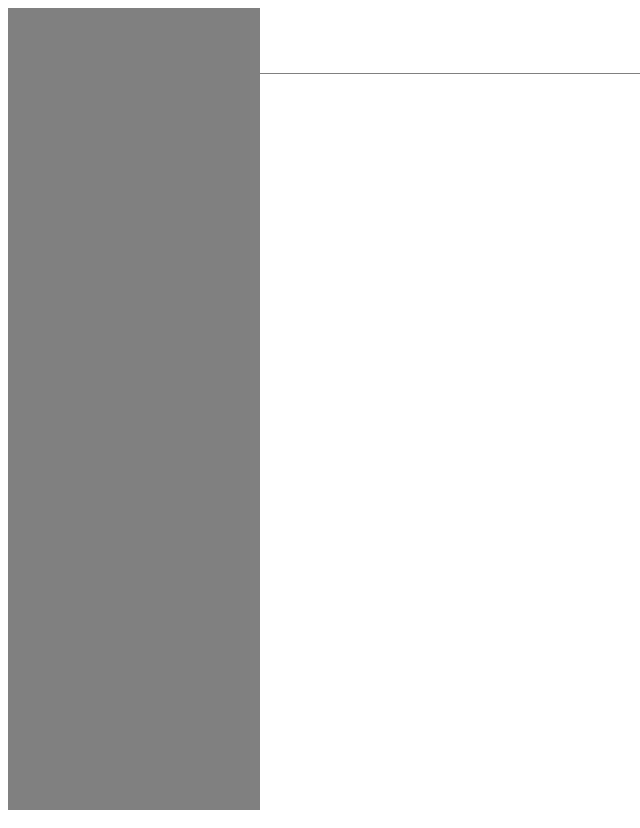
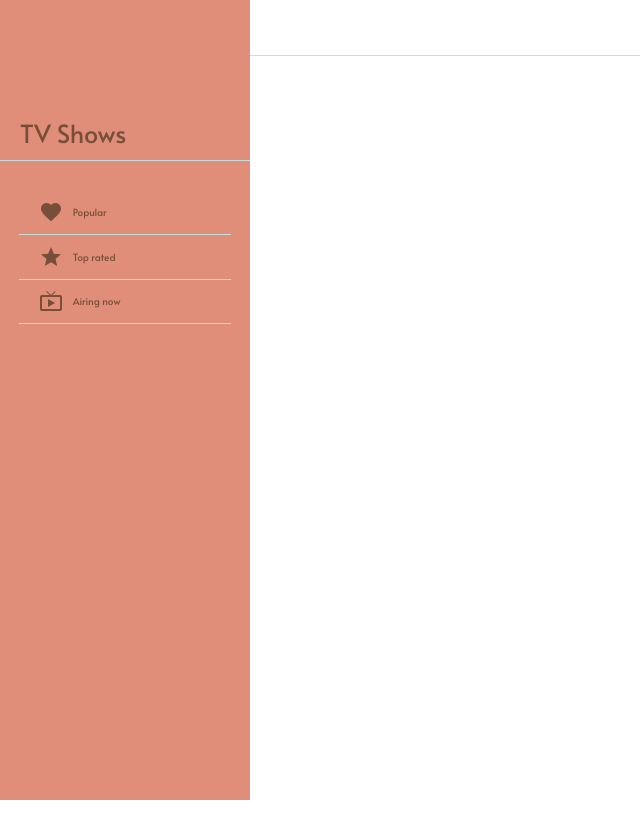
Before and after one commit to Yaremi18/tv-shows, a React (Create React App) app: page / in a window 1280 px wide. Shown: the whole page, without its empty margins (0-640 px from the left). Built offline with nearby package versions, Linux system fonts and the light colour scheme.

Commit message:
refactor: Use colors of themeProvider and add options to sideMenu

```diff
--- a/public/index.html
+++ b/public/index.html
@@ -27,7 +27,7 @@
     -->
     <title>React App</title>
   </head>
-  <body>
+  <body style="margin: 0px">
     <noscript>You need to enable JavaScript to run this app.</noscript>
     <div id="root" style="height: 100vh;"></div>
     <!--
--- a/src/components/atoms/Divider/index.js
+++ b/src/components/atoms/Divider/index.js
@@ -1,9 +1,11 @@
-import styled from 'styled-components/macro'
+import styled from 'styled-components/macro';
+import theme from '../../../provider/themeProvider';
 
 const Divider = styled.div`
-    background: gray;
-    height: 1px;
-    margin: 20px 0px 20px 0px;
-`
+    height: 0.5px;
+    min-height: 0.5px;
+    margin: 10px 0px 10px 0px;
+    background: ${({ color }) => theme.colors[color || 'aqua']};
+`;
 
-export default Divider
+export default Divider;
--- a/src/components/atoms/Icon/index.js
+++ b/src/components/atoms/Icon/index.js
@@ -1,11 +1,12 @@
 import React, { useMemo } from 'react';
 import PropTypes from 'prop-types';
 import * as Icons from '@material-ui/icons';
+import theme from '../../../provider/themeProvider';
 
 const Icon = ({ color, name }) => {
     const IconSelected = useMemo(() => Icons[name], [name])
     return (
-        <IconSelected style={{ color }} />
+        <IconSelected style={{ color: theme.colors[color] }} />
     )
 }
 
--- a/src/components/atoms/Text/style.js
+++ b/src/components/atoms/Text/style.js
@@ -1,5 +1,6 @@
 import styled from 'styled-components/macro';
-import device from '../../../utils/sizesDevices'
+import device from '../../../utils/sizesDevices';
+import theme from '../../../provider/themeProvider';
 
 const sizes = {
     'header-1': {
@@ -21,7 +22,7 @@ const sizes = {
 }
 
 export const Span = styled.span`
-    color: ${({ color }) => color};
+    color: ${({ color }) => theme.colors[color]};
 
 
     @media ${device.laptop} {
--- a/src/components/molecules/SideMenu/index.js
+++ b/src/components/molecules/SideMenu/index.js
@@ -1,14 +1,62 @@
 import React, { useState } from 'react';
 import PropTypes from 'prop-types';
-import { SideMenuWrapper } from './style';
+import Text from '../../atoms/Text';
+import Icon from '../../atoms/Icon';
+import Divider from '../../atoms/Divider';
+import useScreenSize from '../../../hooks/useScreenSize';
+import { sizes } from '../../../utils/sizesDevices';
+import {
+    SideMenuWrapper,
+    HeaderWrapper,
+    BodyWrapper,
+    ItemWrapper,
+    OptionWrapper,
+} from './style';
+
+const menuOptions = [{
+    name: 'Popular',
+    icon: 'Favorite',
+},
+{
+    name: 'Top rated',
+    icon: 'Star',
+},
+{
+    name: 'Airing now',
+    icon: 'LiveTv',
+}];
 
 const SideMenu = () => {
+
+    const { width: screenWidth } = useScreenSize()
+
+    console.log(sizes.mobileL, screenWidth)
+
+    const canFixed = screenWidth > sizes.tablet
+
+    console.log(canFixed)
+
+
     const [isOpen, setIsOpen] = useState(true);
     const [isFixed, setIsFixed] = useState(true);
 
     return isOpen && (
         <SideMenuWrapper isFixed={isFixed}>
-
+            <HeaderWrapper>
+                <Text type="header-1" color="primary">TV Shows</Text>
+            </HeaderWrapper>
+            <Divider />
+            <BodyWrapper>
+                {menuOptions.map((option) => (
+                    <ItemWrapper>
+                        <OptionWrapper>
+                            <Icon color="primary" name={option.icon} />
+                            <Text type="paragraph" color="primary">{option.name}</Text>
+                        </OptionWrapper>
+                        <Divider />
+                    </ItemWrapper>
+                ))}
+            </BodyWrapper>
         </SideMenuWrapper>
     )
 }
--- a/src/components/molecules/SideMenu/style.js
+++ b/src/components/molecules/SideMenu/style.js
@@ -1,5 +1,6 @@
-import styled from 'styled-components/macro';
+import styled, { css } from 'styled-components/macro';
 import device from '../../../utils/sizesDevices';
+import theme from '../../../provider/themeProvider';
 
 
 const width = {
@@ -11,11 +12,12 @@ const width = {
 }
 
 export const SideMenuWrapper = styled.div`
+    font-family: 'Alata', sans-serif;
     position: absolute;
     display: flex;
+    flex-direction: column;
     height: 100%;
-    background: gray;
-    border: 1px solid gray;
+    background: ${theme.colors.secondary};
 
     @media ${device.mobileS} {
         width: ${({ isFixed }) => (isFixed ? width.colapsed.size1 : '50px'  )};
@@ -29,3 +31,46 @@ export const SideMenuWrapper = styled.div`
         width: ${({ isFixed }) => (isFixed ? width.colapsed.size3 : '50px'  )};
     }
 `;
+
+export const shareCss = css`
+    display: flex;
+    align-items: center;
+    justify-content: center;
+`
+
+export const HeaderWrapper = styled.div`
+    display: flex;
+    align-items: flex-end;
+    // justify-content: center;
+    height: 20%;
+    padding-left: 20px;
+`
+export const BodyWrapper = styled.div`
+    display: flex;
+    flex-direction: column;
+    align-items: center;
+    padding-top: 30px;
+    height: 80%;
+`
+export const ItemWrapper = styled.div`
+    width: 85%;
+    display: flex;
+    flex-direction: column;
+`
+
+export const OptionWrapper = styled.div`
+    display: flex;
+    align-items: center;
+
+    padding-left: 20px;
+    padding-right: 20px;
+
+    >span {
+        padding-left: 10px;
+    }
+
+    &:hover {
+        background: ${theme.colors.aqua};
+        border-radius: 10px 10px 10px 10px;
+    }
+`
--- /dev/null
+++ b/src/hooks/useScreenSize.js
@@ -0,0 +1,32 @@
+import { useState, useEffect } from 'react';
+
+const useScreenSize = () => {
+    const [screenSize, setScreenSize] = useState({
+        width: undefined,
+        height: undefined,
+      });
+
+      useEffect(() => {
+        // Handler to call on window resize
+        function handleResize() {
+          // Set window width/height to state
+          setScreenSize({
+            width: window.innerWidth,
+            height: window.innerHeight,
+          });
+        }
+
+        // Add event listener
+        window.addEventListener("resize", handleResize);
+
+        // Call handler right away so state gets updated with initial window size
+        handleResize();
+
+        // Remove event listener on cleanup
+        return () => window.removeEventListener("resize", handleResize);
+      }, []); // Empty array ensures that effect is only run on mount
+
+      return screenSize;
+}
+
+export default useScreenSize
--- a/src/provider/themeProvider.js
+++ b/src/provider/themeProvider.js
@@ -1,9 +1,11 @@
 export default {
     colors: {
-        primary: '#58846F',
-        secondary: '#E69670',
-        background: 'white',
-        containers: '#240F10',
+        primary: '#774F38',
+        secondary: '#E08E79',
+        lightPrimary: '#F1D4AF',
+        lightSecondary: '#ECE5CE',
+        aqua: '#C5E0DC',
+        white: 'white',
         borders: 'gray',
     }
 }
--- a/src/utils/sizesDevices.js
+++ b/src/utils/sizesDevices.js
@@ -1,22 +1,22 @@
-const size = {
-  mobileS: "320px",
-  mobileM: "375px",
-  mobileL: "425px",
-  tablet: "768px",
-  laptop: "1024px",
-  laptopL: "1440px",
-  desktop: "2560px",
+export const sizes = {
+  mobileS: 320,
+  mobileM: 375,
+  mobileL: 425,
+  tablet: 768,
+  laptop: 1024,
+  laptopL: 1440,
+  desktop: 2560,
 };
 
 const device = {
-  mobileS: `(min-width: ${size.mobileS})`,
-  mobileM: `(min-width: ${size.mobileM})`,
-  mobileL: `(min-width: ${size.mobileL})`,
-  tablet: `(min-width: ${size.tablet})`,
-  laptop: `(min-width: ${size.laptop})`,
-  laptopL: `(min-width: ${size.laptopL})`,
-  desktop: `(min-width: ${size.desktop})`,
-  desktopL: `(min-width: ${size.desktop})`,
+  mobileS: `(min-width: ${sizes.mobileS}px)`,
+  mobileM: `(min-width: ${sizes.mobileM}px)`,
+  mobileL: `(min-width: ${sizes.mobileL}px)`,
+  tablet: `(min-width: ${sizes.tablet}px)`,
+  laptop: `(min-width: ${sizes.laptop}px)`,
+  laptopL: `(min-width: ${sizes.laptopL}px)`,
+  desktop: `(min-width: ${sizes.desktop}px)`,
+  desktopL: `(min-width: ${sizes.desktop}px)`,
 };
 
 export default device
```
